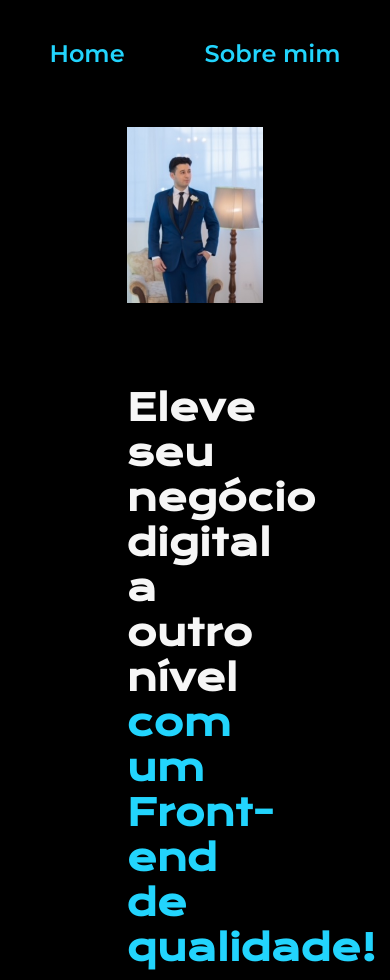
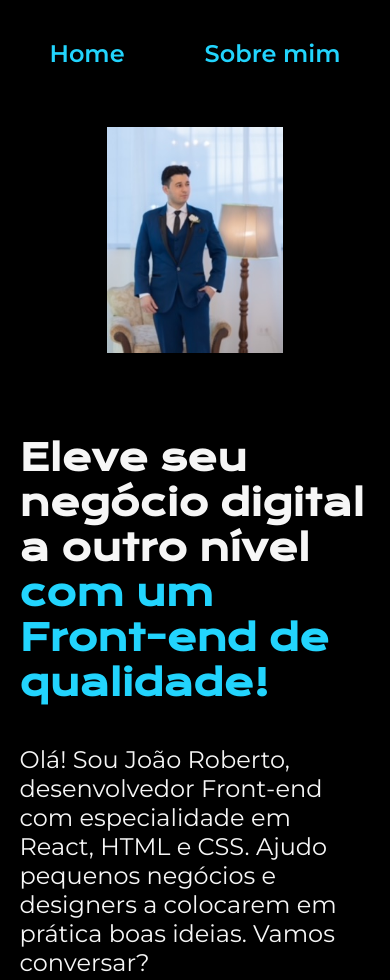
Before and after one commit to joao-robertoo/html-e-css.trabalhando.com.responsividade.e.publicacao.de.projetos, a plain HTML site: page index.html in a window 390 px wide. Shown: the top 980 px of the page. Drawn offline with nearby package versions, Linux system fonts and the light colour scheme.

Commit message:
Conteúdo responsivo

```diff
--- a/styles/style.css
+++ b/styles/style.css
@@ -116,7 +116,15 @@ body {
     font-weight: 400;
 }
 
+@media (max-width: 1023px) {
+
+    .apresentacao {
+        flex-direction: column;
+    }
+}
+
 @media (max-width: 1200px) {
+
     .cabecalho {
         padding: 10%;
     }
@@ -127,5 +135,10 @@ body {
 
     .apresentacao {
         flex-direction: column-reverse;
+        padding: 5%;
+    }
+
+    .apresentacao__conteudo {
+        width: auto;
     }
 }
```
